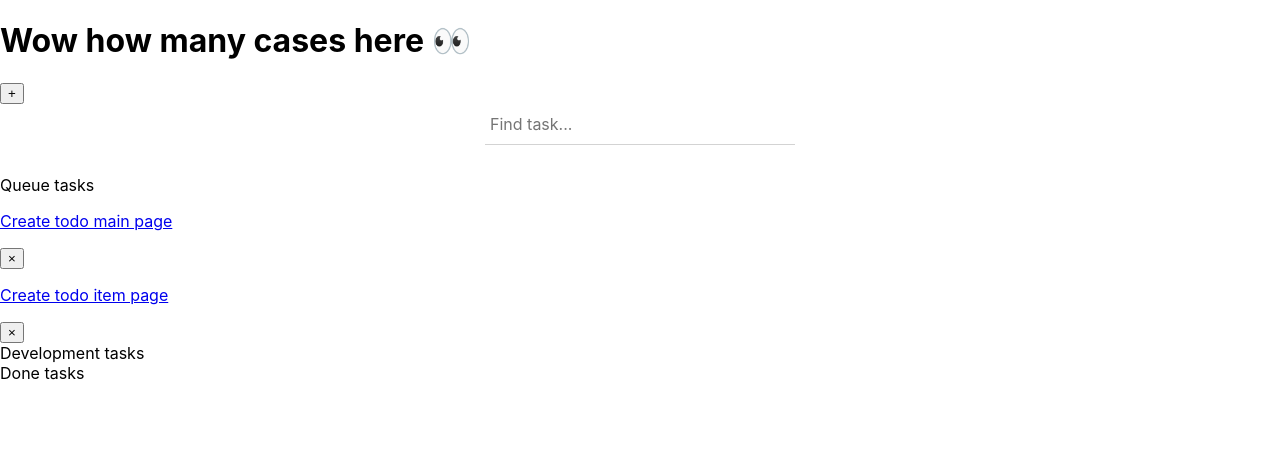
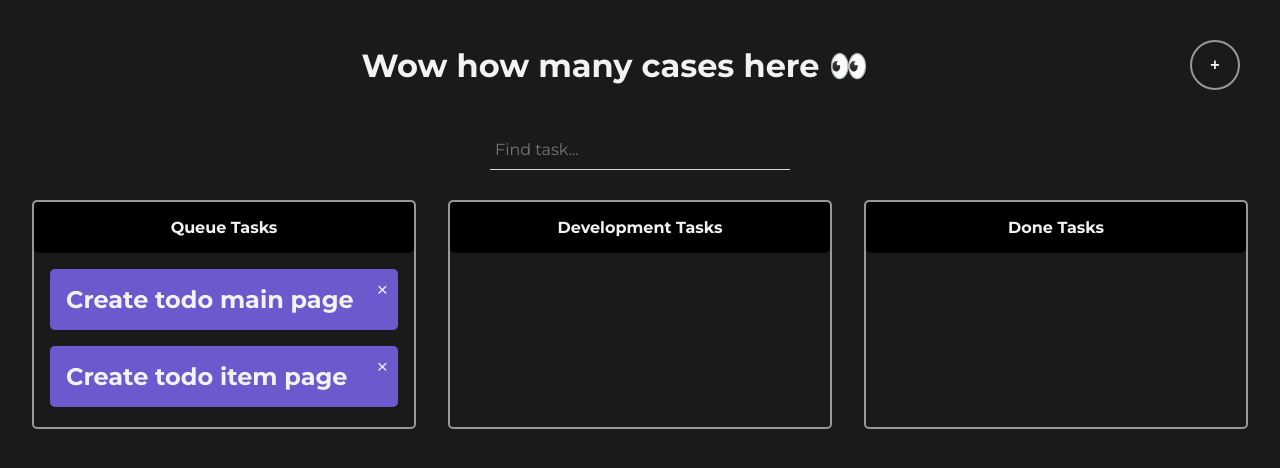
Before and after one commit to ludaalt/draganddroptodos, a React (Create React App) app: page /todos in a window 1280 px wide. Shown: the top 468 px of the page. Built offline with nearby package versions, Linux system fonts and the light colour scheme.

Commit message:
styles: apply app styles

```diff
--- a/src/index.css
+++ b/src/index.css
@@ -1,13 +1,151 @@
-body {
+@import url('https://fonts.googleapis.com/css2?family=Montserrat:wght@300;400;600;700;900&display=swap');
+
+* {
   margin: 0;
-  font-family: -apple-system, BlinkMacSystemFont, 'Segoe UI', 'Roboto', 'Oxygen',
-    'Ubuntu', 'Cantarell', 'Fira Sans', 'Droid Sans', 'Helvetica Neue',
-    sans-serif;
-  -webkit-font-smoothing: antialiased;
-  -moz-osx-font-smoothing: grayscale;
+  padding: 0;
+  box-sizing: border-box;
 }
 
-code {
-  font-family: source-code-pro, Menlo, Monaco, Consolas, 'Courier New',
-    monospace;
+body {
+  background-color: #1a1a1a;
+  color: #f2f2f2;
+  font-family: 'Montserrat', sans-serif;
 }
+
+button {
+  border: none;
+  background: none;
+  cursor: pointer;
+}
+
+a {
+  color: inherit;
+  text-decoration: none;
+}
+
+.main-header {
+  width: 100%;
+  display: flex;
+  justify-content: center;
+  padding: 40px;
+}
+
+.main-header h1 {
+  margin: auto;
+}
+
+.main-header .header-button {
+  cursor: pointer;
+  display: flex;
+  align-items: center;
+  justify-content: center;
+
+  border: 2px solid #ffffff8c;
+  background: none;
+  border-radius: 50%;
+
+  width: 50px;
+  height: 50px;
+
+  font-weight: bold;
+  color: inherit;
+  font-size: medium;
+}
+
+/* .flex {
+  display: flex;
+  justify-content: center;
+  align-items: center;
+  flex-direction: column;
+} */
+
+.todos-container {
+  flex: 1;
+  display: grid;
+  grid-template-columns: 1fr 1fr 1fr;
+  gap: 2rem;
+  padding: 0 2rem;
+  width: 100%;
+}
+
+.todos {
+  border: 2px solid #ffffff8c;
+  border-radius: 5px;
+  transition: all 0.3s linear;
+  padding-bottom: 20px;
+}
+
+.todos header {
+  border-radius: 5px;
+  background-color: black;
+  text-align: center;
+  padding: 1rem 0;
+  font-weight: bold;
+  text-transform: capitalize;
+}
+
+.todos-dragging {
+  background: #ffffff17;
+  border: 2px dashed #ffffff8c;
+}
+
+.card-container {
+  margin: 1rem 1rem 0 1rem;
+  background-color: slateblue;
+  border-radius: 5px;
+  padding: 1rem;
+  cursor: pointer;
+  animation: fadeIn 0.3s ease-in-out;
+  position: relative;
+}
+
+.card-container button {
+  position: absolute;
+  color: inherit;
+  font-size: larger;
+  padding: 10px;
+
+  top: 0;
+  right: 0;
+}
+
+.button {
+  display: inline-block;
+  padding: 15px;
+  background: #4f27bf;
+  color: #fff;
+  font-size: 1.125rem;
+  font-weight: 700;
+  border-radius: 10px;
+}
+
+@keyframes fadeIn {
+  0% {
+    opacity: 0;
+    transform: translateY(20px);
+  }
+
+  100% {
+    opacity: 1;
+    transform: translateY(0);
+  }
+}
+
+.card-container > p {
+  font-weight: bold;
+  font-size: 1.5rem;
+}
+
+@media screen and (max-width: 800px) {
+  .grid {
+    grid-template-columns: 1fr;
+    grid-template-rows: 1fr;
+  }
+
+  .todos {
+    overflow-y: scroll;
+    height: 250px;
+    min-height: 150px;
+    max-height: 250px;
+  }
+}
```
Also changed, not shown: src/App.css (deleted, +0 -38 lines).
